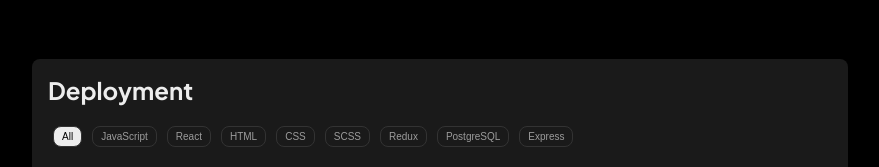
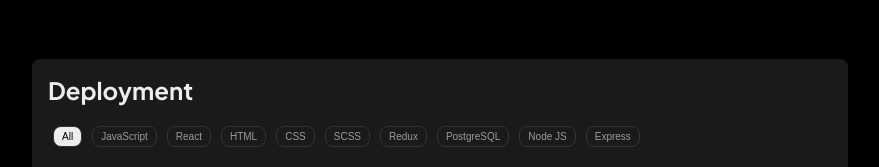
Before and after one commit to lucastamburlini/portfolio, a React (Vite) app: page / in a window 1280 px wide. Shown: the part 2560-2727 px from the top of the page, without its empty margins (200-1079 px from the left). Built offline with nearby package versions, Linux system fonts and the light colour scheme.

Commit message:
Add project

```diff
--- a/src/App.module.css
+++ b/src/App.module.css
@@ -28,7 +28,7 @@
   --fs-h2: clamp(1.125rem, 2.625vw + 0.875rem, 1.625rem);
   --fs-h3: clamp(1.0625rem, 2.625vw + 0.875rem, 1.2125rem);
 
-  --hover-primary: #ffff00;
+  --hover-primary: #8e7cff;
   --hover-secondary: #ededed;
 }
 
--- a/src/components/Projects/ProjectsContainer.jsx
+++ b/src/components/Projects/ProjectsContainer.jsx
@@ -31,13 +31,22 @@ const Projects = () => {
   const currentTranslations = translations[currentLanguage];
 
   const listProjects = [
+    /*   {
+      id: 7,
+      title: currentTranslations.project_pokeApi,
+      description: "",
+      img: imgPokeApi,
+      url: "https://pokeapp-three-beta.vercel.app/",
+      tags: ["React", "CSS Module", "PostgreSQL", "Express", "Sequelize", "Node JS"],
+      logo: imgPokeApiLogo,
+    }, */
     {
       id: 6,
       title: currentTranslations.project_pokeApi,
       description: "",
       img: imgPokeApi,
       url: "https://pokeapp-three-beta.vercel.app/",
-      tags: ["React", "Redux", "CSS", "PostgreSQL", "Express"],
+      tags: ["React", "Redux", "CSS", "PostgreSQL", "Express", "Node JS"],
       logo: imgPokeApiLogo,
     },
     {
@@ -46,7 +55,7 @@ const Projects = () => {
       description: "",
       img: imgRickMorty,
       url: "https://rickandmorty-gold.vercel.app/",
-      tags: ["React", "Redux", "CSS", "PostgreSQL", "Express"],
+      tags: ["React", "Redux", "CSS", "PostgreSQL", "Express", "Node JS"],
       logo: imgRickMortyLogo,
     },
     {
@@ -150,6 +159,12 @@ const Projects = () => {
               PostgreSQL
             </button>
             <button
+              className={activeTag === "Node JS" ? style.active : ""}
+              onClick={() => handleFilterChange("Node JS")}
+            >
+              Node JS
+            </button>
+            <button
               className={activeTag === "Express" ? style.active : ""}
               onClick={() => handleFilterChange("Express")}
             >
```
